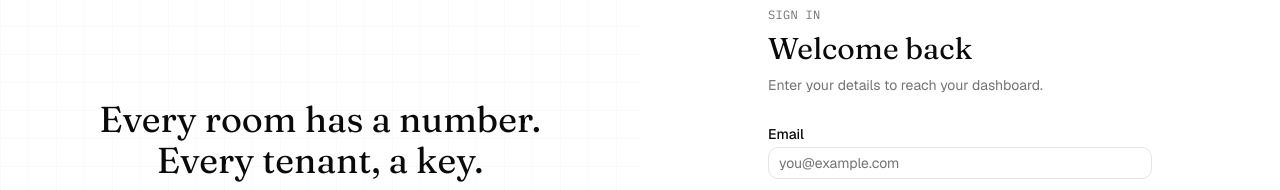
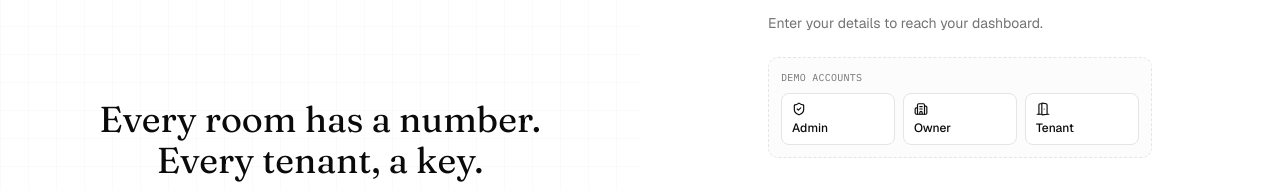
Before and after one commit to PrantaBaruaDev/roomly-housing-and-roommate-platform-frontend, a Next.js app: page /login in a window 1280 px wide. Shown: the part 207-397 px from the top of the page. Built offline with nearby package versions, Linux system fonts and the light colour scheme; no server answers.

Commit message:
feat: add demo account functionality to login page with UI enhancements

```diff
--- a/src/app/(auth)/login/page.tsx
+++ b/src/app/(auth)/login/page.tsx
@@ -7,12 +7,37 @@ import { Input } from "@/components/ui/input";
 import { Label } from "@/components/ui/label";
 import { useLogin } from "@/hooks/use-auth";
 import { loginSchema } from "@/schemas/auth.schema";
+import { Building2, DoorOpen, ShieldCheck } from "lucide-react";
+import { cn } from "@/lib/utils";
+
+const DEMO_ACCOUNTS = [
+  {
+    role: "Admin" as const,
+    email: "testeradmin@gmail.com",
+    password: "Tester@admin12345",
+    icon: ShieldCheck,
+    accent: "text-blueprint",
+  },
+  {
+    role: "Owner" as const,
+    email: "testerowner@gmail.com",
+    password: "Tester@owner12345",
+    icon: Building2,
+    accent: "text-brass",
+  },
+  {
+    role: "Tenant" as const,
+    email: "tester.tenant@gmail.com",
+    password: "Tester@subscribercustomer12345",
+    icon: DoorOpen,
+    accent: "text-moss",
+  },
+];
 
 export default function LoginPage() {
   const login = useLogin();
   const [values, setValues] = useState({ email: "", password: "" });
   const [errors, setErrors] = useState<Record<string, string>>({});
-console.log(login,"page login route...")
 
   function handleSubmit(e: FormEvent) {
     e.preventDefault();
@@ -25,6 +50,11 @@ console.log(login,"page login route...")
     login.mutate(result.data);
   }
 
+  function fillDemo(email: string, password: string) {
+    setValues({ email, password });
+    setErrors({});
+  }
+
   return (
     <div>
       <p className="font-mono-plan text-xs uppercase tracking-wide text-muted-foreground">Sign in</p>
@@ -32,6 +62,33 @@ console.log(login,"page login route...")
       <p className="mt-2 text-sm text-muted-foreground">
         Enter your details to reach your dashboard.
       </p>
+
+      <div className="mt-6 rounded-lg border border-dashed border-border bg-secondary/30 p-3">
+          <p className="mb-2 font-mono-plan text-[10px] uppercase tracking-wide text-muted-foreground">
+            Demo accounts
+          </p>
+          <div className="grid grid-cols-3 gap-2">
+            {DEMO_ACCOUNTS.map((acct) => {
+              const Icon = acct.icon;
+              const active =
+                values.email === acct.email && values.password === acct.password;
+              return (
+                <button
+                  key={acct.role}
+                  type="button"
+                  onClick={() => fillDemo(acct.email, acct.password)}
+                  className={cn(
+                    "flex flex-col items-start gap-1 rounded-md border bg-background px-2.5 py-2 text-left text-xs transition-colors hover:border-primary/40 hover:bg-primary/5",
+                    active ? "border-primary bg-primary/10" : "border-border",
+                  )}
+                >
+                  <Icon className={cn("h-3.5 w-3.5", acct.accent)} />
+                  <span className="font-medium">{acct.role}</span>
+                </button>
+              );
+            })}
+          </div>
+        </div>
 
       <form onSubmit={handleSubmit} className="mt-8 flex flex-col gap-4">
         <div className="flex flex-col gap-1.5">
```
